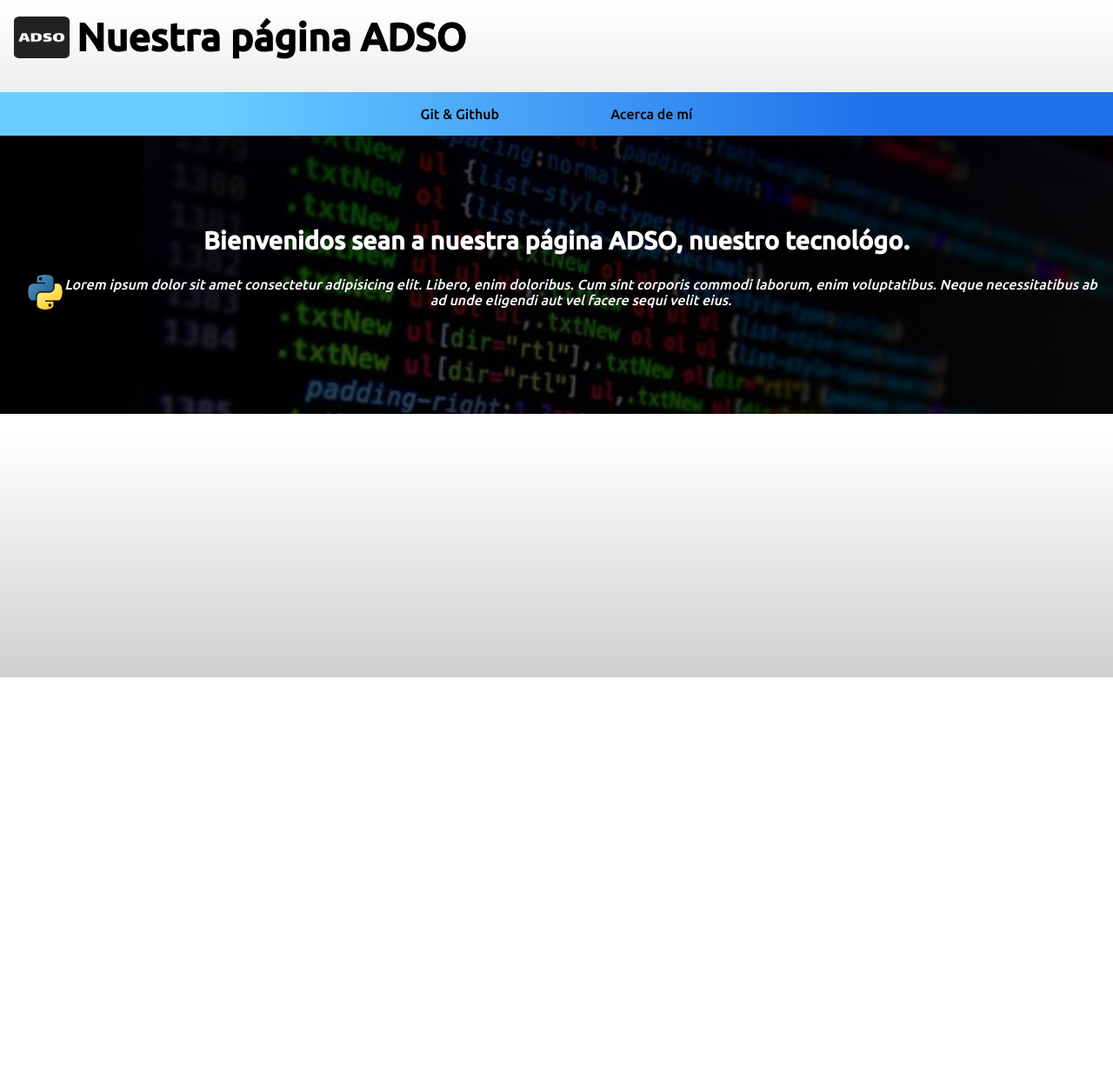
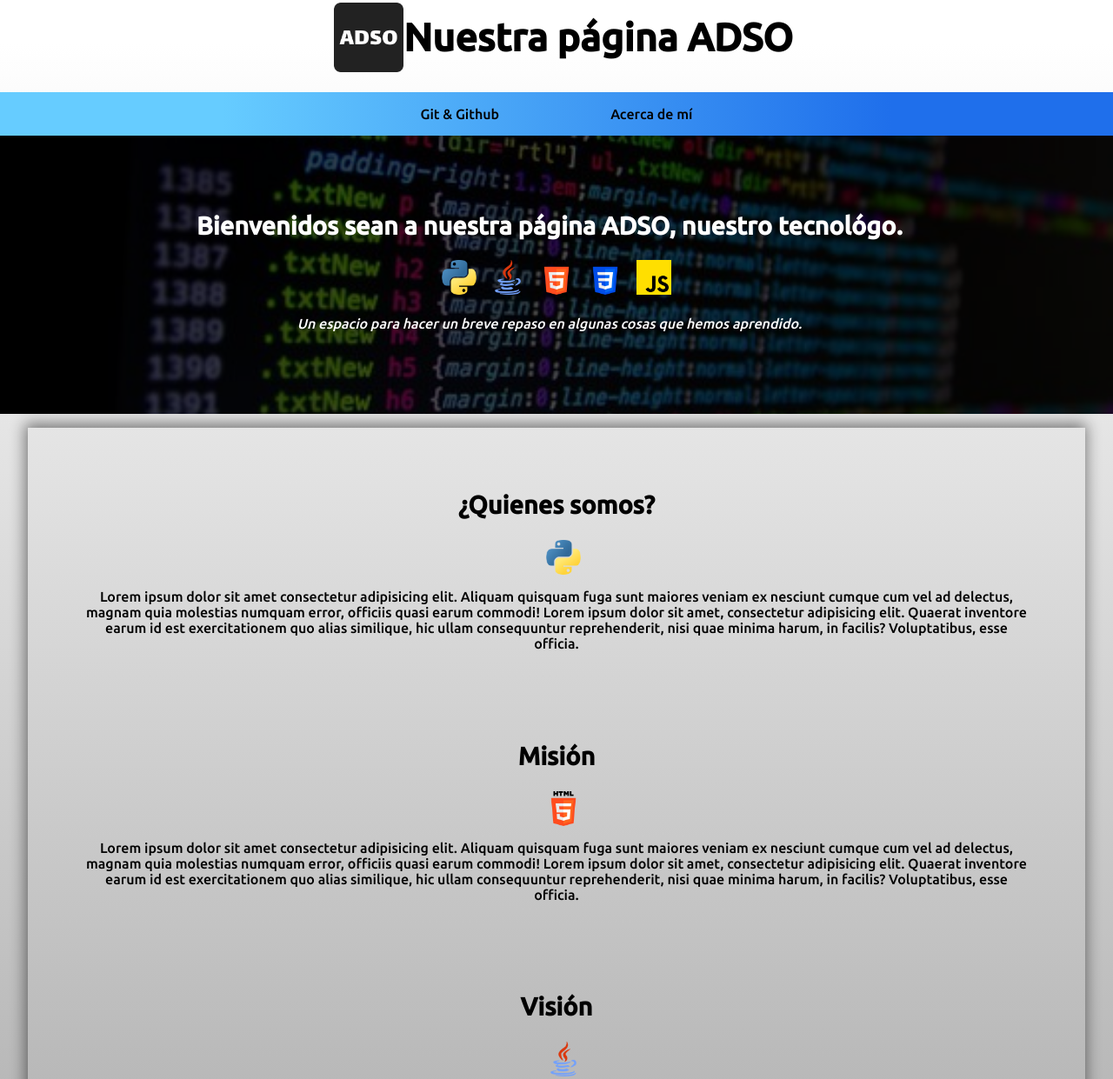
Before and after one commit to Davidjdsv/Dise-o-Web-HTML-CSS-JS-, a plain HTML site: page index.html in a window 1280 px wide. Shown: the part 21-1262 px from the top of the page at 87% size. Before the commit the page ends 800 px from the top, so only its background shows below. Drawn offline with Linux system fonts and the light colour scheme.

Commit message:
Se añadieron cambios en el index.html

```diff
--- a/CSS/style.css
+++ b/CSS/style.css
@@ -35,21 +35,38 @@ body {
     background-image: linear-gradient(to top, var(--gris) 5%, var(--blanco) 95%);
 }
 
-/* INICIO NAV */
+/* CONTENEDOR */
+
+.container {
+    max-width: 95%;
+    margin: 1rem auto;
+    padding: 1rem;
+    display: flex;
+    justify-content: center;
+    align-items: center;
+    text-align: center;
+    flex-direction: column;
+}
+
+/* FIN CONTENEDOR */
+
+/* CABEZAL */
 
 .container-adso {
     display: flex;
-    justify-content:flex-start;
+    justify-content: center;
     margin: .5rem 0;
     padding: 0 .5rem;
     align-items: center;
 }
 
+/* FIN CABEZAL */
+
 .container-adso img {
     width: 5rem;
-    height: 3rem;
-    padding: 0 .5rem;
 }
+
+/* INICIO NAV */
 
 .nav-bg-container {
     padding: 1rem;
@@ -82,11 +99,16 @@ body {
 /* INICIO FONDO */
 
 .container-bg {
+    background: url("/img/fondo-programacion.jpg") no-repeat center/cover; /* Agrupando propiedades de fondo */
+    height: 20rem;
+/*
     background-image: url("/img/fondo-programacion.jpg");
     background-repeat: no-repeat;
     background-size: cover;
     height: 20rem;
+ */
 }
+
 
 .section-bg {
     color: var(--blanco);
@@ -97,7 +119,7 @@ body {
     justify-content: center;
     flex-direction: column;
     text-align: center;
-    padding: 0 1rem;
+    padding: 0 1rem 2rem 0;
 }
 
 .container-icon {
@@ -107,15 +129,28 @@ body {
     margin-bottom: 2.5rem;
 }
 
-.container-icon img {
+.container-icons {
+    display: flex;
+    justify-content: center;
+
+    padding: 0 0 1.5rem 0;
+}
+
+img {
     width: 2.5rem;
     margin-left: 1rem;
 }
 
-.container-icon i {
+.container-icons i {
     font-size: 1rem;
 }
 
+/* FIN FONDO */
 
+/* INICIO PRINCIPAL */
 
-/* FIN FONDO */
+.main-box-shadow {
+    -webkit-box-shadow: -1px -3px 16px 2px rgba(0,0,0,0.48);
+    -moz-box-shadow: -1px -3px 16px 2px rgba(0,0,0,0.48);
+    box-shadow: -1px -3px 16px 2px rgba(0,0,0,0.48);
+}
--- a/index.html
+++ b/index.html
@@ -36,13 +36,37 @@
     <div class="container-bg">
         <section class="section-bg">
             <h2>Bienvenidos sean a nuestra página ADSO, nuestro tecnológo.</h2>
-            <div class="container-icon">
-                <img src="/img/piton.png" alt="icono código">
-                <i>Lorem ipsum dolor sit amet consectetur adipisicing elit. Libero, enim doloribus. Cum sint corporis commodi laborum, enim voluptatibus. Neque necessitatibus ab ad unde eligendi aut vel facere sequi velit eius.</i>
+            <div class="container-icons">
+                <img src="/img/piton.png" alt="python icono">
+                <img src="/img/java.png" alt="java icono">
+                <img src="/img/html.png" alt="html icono">
+                <img src="/img/css-3.png" alt="css icono">
+                <img src="/img/js.png" alt="js icono">
             </div>
+            <i>Un espacio para hacer un breve repaso en algunas cosas que hemos aprendido.</i>
         </section>
     </div>
 
+    <!-- SECCIÒN PRINCIPAL -->
+    <main class="container main-box-shadow">
+        <div class="container main">
+            <h2>¿Quienes somos?</h2>
+            <img class="" src="/img/piton.png" alt="Python icon">
+            <p>Lorem ipsum dolor sit amet consectetur adipisicing elit. Aliquam quisquam fuga sunt maiores veniam ex nesciunt cumque cum vel ad delectus, magnam quia molestias numquam error, officiis quasi earum commodi! Lorem ipsum dolor sit amet, consectetur adipisicing elit. Quaerat inventore earum id est exercitationem quo alias similique, hic ullam consequuntur reprehenderit, nisi quae minima harum, in facilis? Voluptatibus, esse officia.</p>
+        </div>
+
+        <div class="container main">
+            <h2>Misión</h2>
+            <img class="" src="/img/html.png" alt="Python icon">
+            <p>Lorem ipsum dolor sit amet consectetur adipisicing elit. Aliquam quisquam fuga sunt maiores veniam ex nesciunt cumque cum vel ad delectus, magnam quia molestias numquam error, officiis quasi earum commodi! Lorem ipsum dolor sit amet, consectetur adipisicing elit. Quaerat inventore earum id est exercitationem quo alias similique, hic ullam consequuntur reprehenderit, nisi quae minima harum, in facilis? Voluptatibus, esse officia.</p>
+        </div>
+
+        <div class="container main">
+            <h2>Visión</h2>
+            <img class="" src="/img/java.png" alt="Python icon">
+            <p>Lorem ipsum dolor sit amet consectetur adipisicing elit. Aliquam quisquam fuga sunt maiores veniam ex nesciunt cumque cum vel ad delectus, magnam quia molestias numquam error, officiis quasi earum commodi! Lorem ipsum dolor sit amet, consectetur adipisicing elit. Quaerat inventore earum id est exercitationem quo alias similique, hic ullam consequuntur reprehenderit, nisi quae minima harum, in facilis? Voluptatibus, esse officia.</p>
+        </div>
+    </main>
 
 </body>
 </html>
```
Also changed, not shown: img/css-3.png (added), img/html.png (added), img/java.png (added), img/js.png (added).
